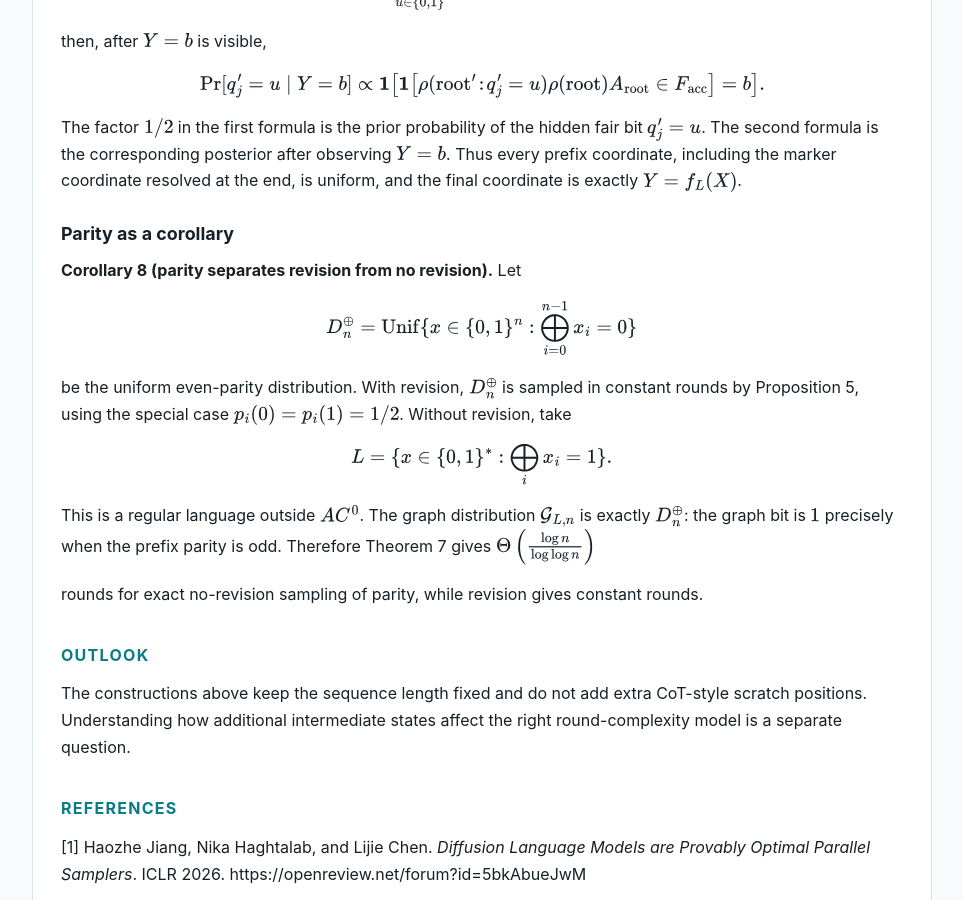
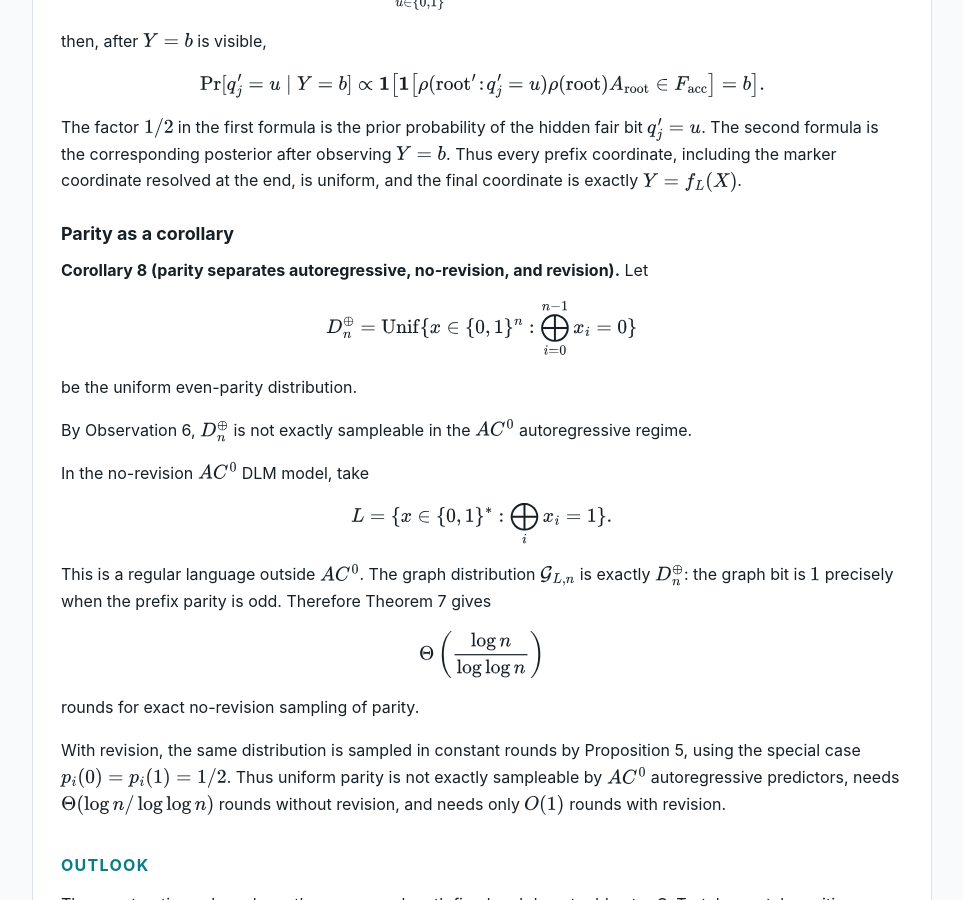
Before and after one commit to ezoicoder/ezoicoder.github.io, a Jekyll site: the page built from _posts/2026-06-26-exact-sampling-round-complexity-dlms.md, in a window 1280 px wide and 900 px high, scrolled down 12774 px. Shown: the whole window, without its empty margins (158-1121 px from the left). Built offline with Jekyll 4.4.1, drawn with Linux system fonts in a browser that asks for light colours.

Commit message:
Refine circuit complexity blog posts

```diff
--- a/_posts/2026-06-26-exact-sampling-round-complexity-dlms.md
+++ b/_posts/2026-06-26-exact-sampling-round-complexity-dlms.md
@@ -34,7 +34,7 @@ x^{(0)}=M^L.
 $$
 
 The standard, no-revision DLM follows the usual masked-decoding rule from
-Jiang, Haghtalab, and Chen \[1\]: an unmasking policy $F$ first chooses which
+Jiang, Haghtalab, and Chen [1]: an unmasking policy $F$ first chooses which
 currently masked positions to decode, and only those positions are sampled.
 Once a position is unmasked, it cannot change.
 
@@ -114,7 +114,7 @@ predictor regime, any target distribution over $\{0,1\}^n$ can be sampled in at
 most three rounds when revision is allowed. For all sufficiently large $n$, this
 is tight: some target distributions cannot be sampled exactly in two rounds.
 
-The key is the classical alias-method view of discrete sampling \[2\]. For any
+The key is the classical alias-method view of discrete sampling [2]. For any
 distribution $\alpha=(\alpha_0,\ldots,\alpha_{L-1})$ over
 $[L]=\{0,1,\ldots,L-1\}$, there is an alias table with keep probabilities
 $\tau_0,\ldots,\tau_{L-1}\in[0,1]$ and aliases
@@ -282,7 +282,7 @@ $$
 Therefore, for almost every coordinate vector $$(\mu(y))_{y\in A}\in\Delta_A$$,
 the corresponding full distribution $$\mu$$ over $$\mathcal{Y}$$ gives a
 distribution $$\mathcal{P}_\mu$$ that cannot be sampled exactly in two rounds. The
-alias-method construction above \[2\] samples every $$\mathcal{P}_\mu$$ in three
+alias-method construction above [2] samples every $$\mathcal{P}_\mu$$ in three
 rounds, so some distributions have exact round complexity equal to $3$ in this
 general unrestricted-predictor regime.
 
@@ -299,7 +299,7 @@ model the unmasking policy $F$, are implemented by polynomial-size
 constant-depth circuits. This is the regime in which we model DLM updates as
 $AC^0$ circuits: constant-precision constant-depth Transformers with
 polynomial-size embedding dimension can be simulated by $AC^0$ circuits
-\[3\].
+[3].
 
 ### A one-hot example
 
@@ -623,7 +623,7 @@ zero-probability decisions are never accepted. Unrolling the $D$ rounds and the
 parallel repetitions gives, for every constant $\eta>0$, a randomized
 polynomial-size AND/OR/NOT recognizer for $L$ of depth $O(D)$ with one-sided
 pointwise error. The regular-language lower bound is recorded separately in
-\[3\], so it implies
+[3], so it implies
 
 $$
 D=\Omega\left(\frac{\log n}{\log\log n}\right)
@@ -777,7 +777,7 @@ $Y=f_L(X)$.
 
 ### Parity as a corollary
 
-**Corollary 8 (parity separates revision from no revision).** Let
+**Corollary 8 (parity separates autoregressive, no-revision, and revision).** Let
 
 $$
 D_n^\oplus
@@ -785,9 +785,12 @@ D_n^\oplus
   \mathrm{Unif}\{x\in\{0,1\}^n:\bigoplus_{i=0}^{n-1}x_i=0\}
 $$
 
-be the uniform even-parity distribution. With revision, $D_n^\oplus$ is sampled
-in constant rounds by Proposition 5, using the special case
-$p_i(0)=p_i(1)=1/2$. Without revision, take
+be the uniform even-parity distribution.
+
+By Observation 6, $D_n^\oplus$ is not exactly sampleable in the $AC^0$
+autoregressive regime.
+
+In the no-revision $AC^0$ DLM model, take
 
 $$
 L=\{x\in\{0,1\}^*: \bigoplus_i x_i=1\}.
@@ -796,12 +799,18 @@ $$
 This is a regular language outside $AC^0$. The graph distribution
 $\mathcal{G}_{L,n}$ is exactly $D_n^\oplus$: the graph bit is $1$ precisely
 when the prefix parity is odd. Therefore Theorem 7 gives
+
 $$
 \Theta\left(\frac{\log n}{\log\log n}\right)
 $$
 
-rounds for exact no-revision sampling of parity, while revision gives constant
-rounds.
+rounds for exact no-revision sampling of parity.
+
+With revision, the same distribution is sampled in constant rounds by
+Proposition 5, using the special case $p_i(0)=p_i(1)=1/2$. Thus uniform parity is
+not exactly sampleable by $AC^0$ autoregressive predictors, needs
+$\Theta(\log n/\log\log n)$ rounds without revision, and needs only $O(1)$
+rounds with revision.
 
 ## Outlook
 
```
Also changed, not shown: _posts/2026-07-01-near-perfect-mod-q-ac-depth.md (+20 -17 lines).
